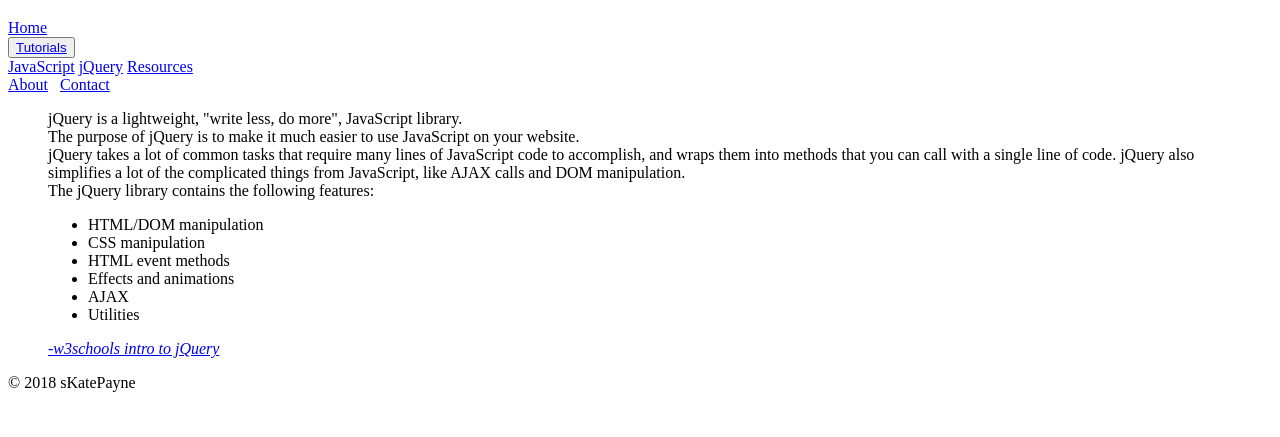
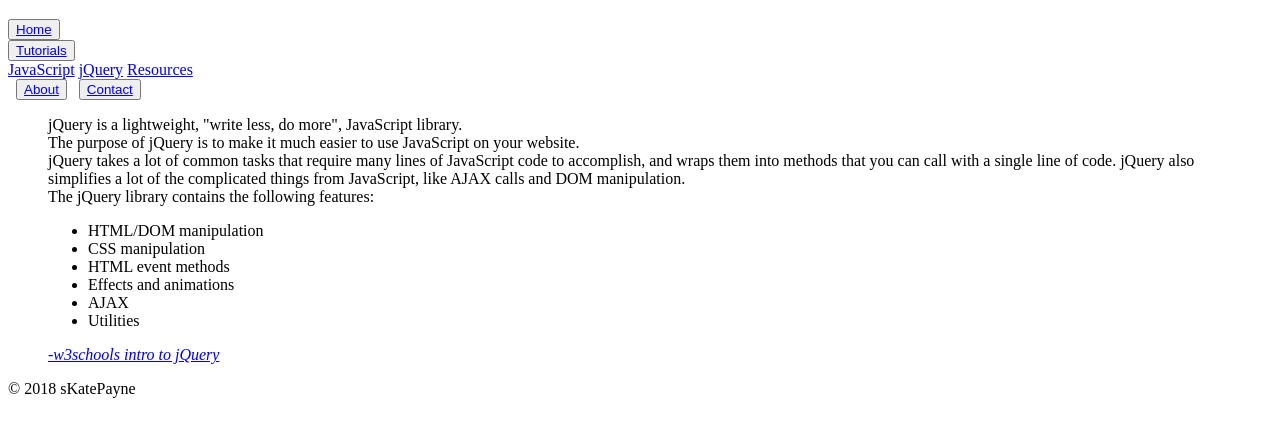
Before and after one commit to skatepayne/test, a plain HTML site: page jquery.html in a window 1280 px wide. Shown: the part 61-498 px from the top of the page. Drawn offline with Linux system fonts and the light colour scheme.

Commit message:
Add files via upload
fixed nav. just need to add CSS so it looks right

```diff
--- a/jquery.html
+++ b/jquery.html
@@ -7,8 +7,8 @@
 
 <body>
 <h1>sKatePayne's JavaScript and JQuery help site </h1>
- <a href="index.html">Home</a> &nbsp;
-
+<nav>
+ <button><a href="index.html">Home</a></button> &nbsp;
 <div class="dropdown">
   <button class="dropbtn"><a href="tutorials.html">Tutorials</a></button>
   <div class="dropdown-content">
@@ -16,10 +16,9 @@
     <a href="jquery.html">jQuery</a>
     <a href="resources.html">Resources</a>
   </div>
-</div>
-
-	<a href="about.html">About</a> &nbsp;
-	<a href="contact.html">Contact</a> &nbsp;
+</div> &nbsp;
+	<button><a href="about.html">About</a></button> &nbsp;
+	<button><a href="contact.html">Contact</a> </button>&nbsp;
 </nav>
 
 <main>
```
Also changed, not shown: about.html (+5 -6 lines), comment.html (+5 -6 lines), contact.html (+5 -6 lines), index.html (+4 -6 lines), javascript.html (+4 -6 lines), join.html (+12 -0 lines), resources.html (+5 -6 lines).
